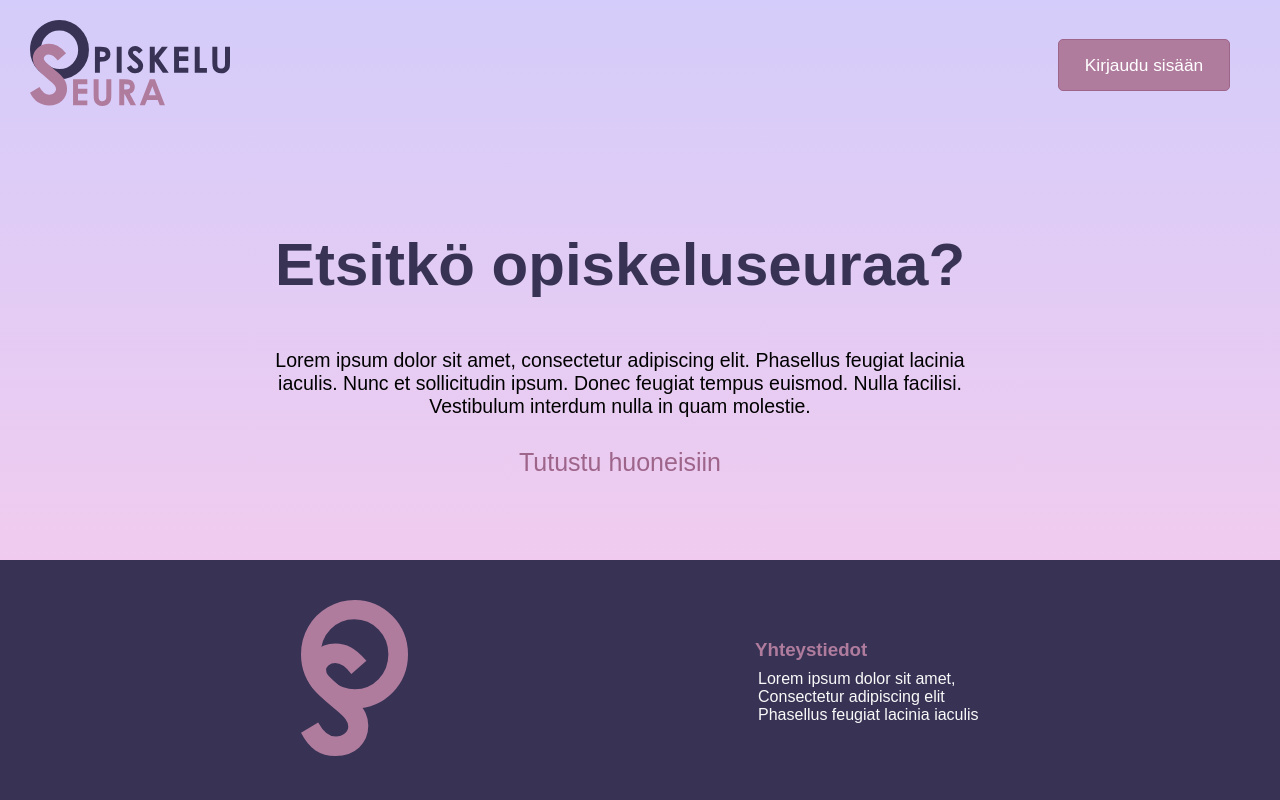
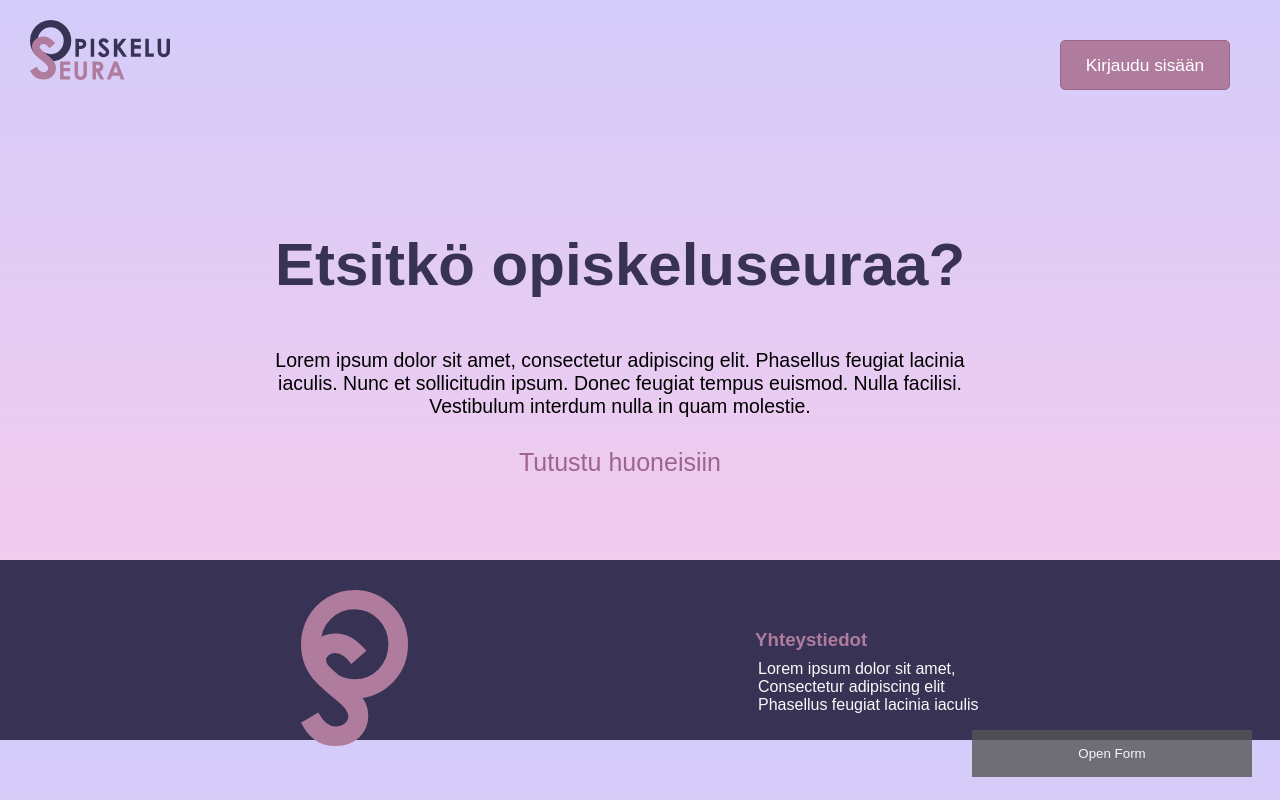
Before and after one commit to KaritaLaine/Opiskeluseura, a Django app: page / in a window 1280 px wide. Run offline with Django 4.2, Linux system fonts and the light colour scheme.

Commit message:
toimiva nappula

```diff
--- a/opiskeluseura/verkkosivut/static/base.css
+++ b/opiskeluseura/verkkosivut/static/base.css
@@ -163,3 +163,80 @@
   padding-bottom: 10px;
   margin-bottom: 50px;
 }
+
+
+
+
+
+/* POPUP */
+
+body {font-family: Arial, Helvetica, sans-serif;}
+* {box-sizing: border-box;}
+
+/* Button used to open the contact form - fixed at the bottom of the page */
+.open-button {
+  background-color: #555;
+  color: white;
+  padding: 16px 20px;
+  border: none;
+  cursor: pointer;
+  opacity: 0.8;
+  position: fixed;
+  bottom: 23px;
+  right: 28px;
+  width: 280px;
+}
+
+/* The popup form - hidden by default */
+.form-popup {
+  display: none;
+  position: fixed;
+  bottom: 0;
+  right: 15px;
+  border: 3px solid #f1f1f1;
+  z-index: 9;
+}
+
+/* Add styles to the form container */
+.form-container {
+  max-width: 300px;
+  padding: 10px;
+  background-color: white;
+}
+
+/* Full-width input fields */
+.form-container input[type=text], .form-container input[type=password] {
+  width: 100%;
+  padding: 15px;
+  margin: 5px 0 22px 0;
+  border: none;
+  background: #f1f1f1;
+}
+
+/* When the inputs get focus, do something */
+.form-container input[type=text]:focus, .form-container input[type=password]:focus {
+  background-color: #ddd;
+  outline: none;
+}
+
+/* Set a style for the submit/login button */
+.form-container .btn {
+  background-color: #04AA6D;
+  color: white;
+  padding: 16px 20px;
+  border: none;
+  cursor: pointer;
+  width: 100%;
+  margin-bottom:10px;
+  opacity: 0.8;
+}
+
+/* Add a red background color to the cancel button */
+.form-container .cancel {
+  background-color: red;
+}
+
+/* Add some hover effects to buttons */
+.form-container .btn:hover, .open-button:hover {
+  opacity: 1;
+}
--- /dev/null
+++ b/opiskeluseura/verkkosivut/static/popup.js
@@ -0,0 +1,7 @@
+function openForm() {
+    document.getElementById('myForm').style.display = 'block';
+}
+
+function closeForm() {
+    document.getElementById("myForm").style.display = "none";
+}
--- a/opiskeluseura/verkkosivut/templates/etusivu.html
+++ b/opiskeluseura/verkkosivut/templates/etusivu.html
@@ -8,6 +8,31 @@
 
 
 <body>
+    <button class="open-button" onclick="openForm()">Open Form</button>
+
+    <div class="form-popup" id="myForm">
+      <form action="/action_page.php" class="form-container">
+        <h1>Login</h1>
+
+        <label for="email"><b>Email</b></label>
+        <input type="text" placeholder="Enter Email" name="email" required>
+
+        <label for="psw"><b>Password</b></label>
+        <input type="password" placeholder="Enter Password" name="psw" required>
+
+        <button type="submit" class="btn">Login</button>
+        <button type="button" class="btn cancel" onclick="closeForm()">Close</button>
+      </form>
+    </div>
+    <script src="{% static 'popup.js' %}"></script>
+</body>
+
+    <script src="{% static 'popup.js' %}"></script>
+
+
+
+
+
     <div class="info">
         <div class="infoteksti">
             <h1>Etsitkö opiskeluseuraa?</h1>
@@ -20,5 +45,9 @@
         </div>
     </div>
 </body>
+
+
+
+
 {% endblock %}
 </html>
```
